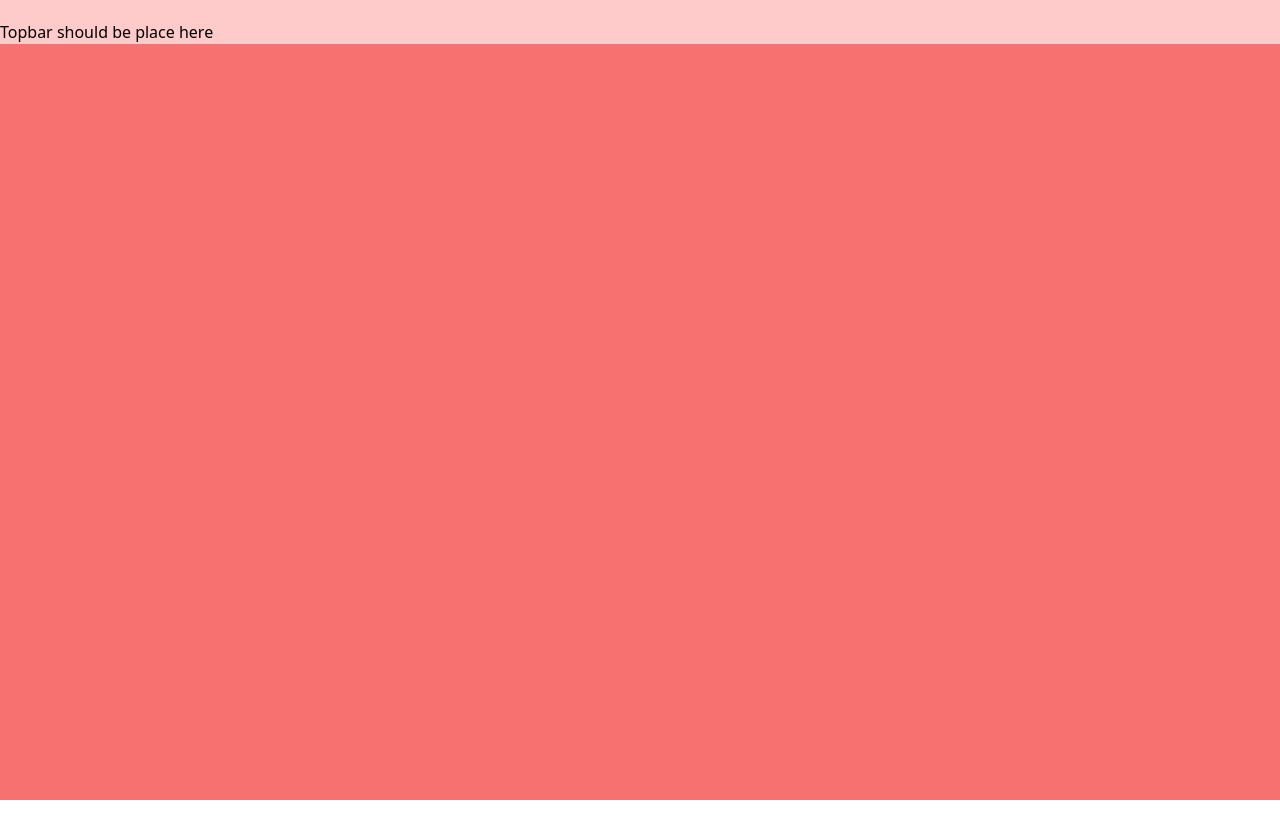
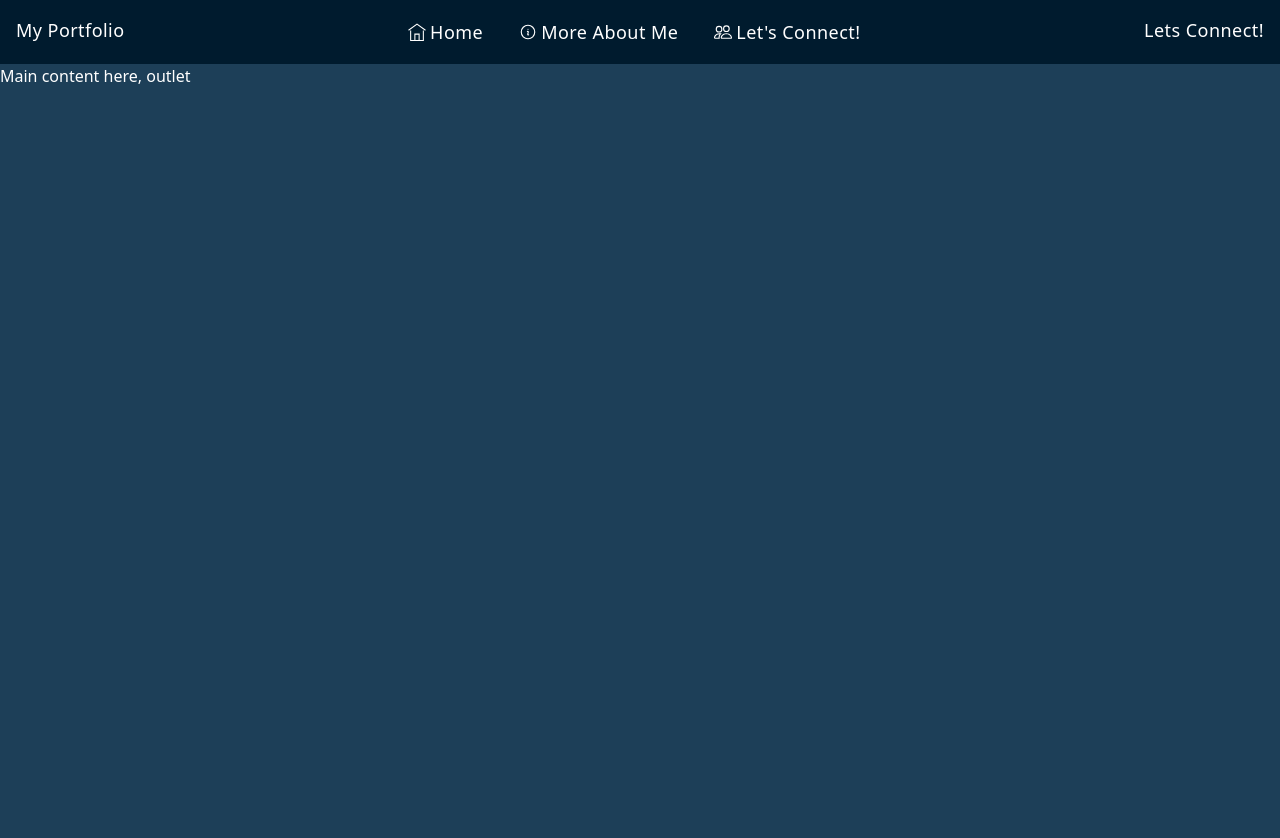
Before and after one commit to Air4s/MyPortfolio, a React (Vite) app in the folder frontend/: page / in a window 1280 px wide. Shown: the top 838 px of the page. Before the commit the page ends 800 px from the top, so only its background shows below. Built offline with nearby package versions, Linux system fonts and the light colour scheme.

Commit message:
feature: topbar initialization update

```diff
--- a/frontend/index.html
+++ b/frontend/index.html
@@ -4,7 +4,7 @@
     <meta charset="UTF-8" />
     <link rel="icon" type="image/svg+xml" href="/vite.svg" />
     <meta name="viewport" content="width=device-width, initial-scale=1.0" />
-    <title>My Portfolio</title>
+    <title> Airden's Portfolio </title>
   </head>
   <body>
     <div id="root"></div>
--- a/frontend/package.json
+++ b/frontend/package.json
@@ -12,7 +12,9 @@
   "dependencies": {
     "react": "^18.3.1",
     "react-dom": "^18.3.1",
-    "react-router-dom": "^7.0.2"
+    "react-icons": "^5.4.0",
+    "react-router-dom": "^7.0.2",
+    "tailwind-merge": "^2.5.5"
   },
   "devDependencies": {
     "@eslint/js": "^9.15.0",
--- a/frontend/src/layout/index.tsx
+++ b/frontend/src/layout/index.tsx
@@ -1,14 +1,19 @@
 // import { Outlet } from 'react-router-dom';
-// import TopBar from './topbar';
+import TopBar from './topbar';
 
 
 const MainLayout = () => {
 
   return (
-    <div className='h-screen w-screen bg-red-400'>
-      <div className="pt-5 bg-red-200">
-        Topbar should be place here
+    <div className='flex flex-col h-full w-full text-white'>
+      <div id='topbar' className='h-16 sticky top-0'>
+        <TopBar />
       </div>
+      <main className='items-center justify-center'> {/* overflow-y-scroll */}
+        <div className='bg-[#1d3f58] h-screen'>
+          Main content here, outlet
+        </div>
+      </main>
     </div>
   );
 };
--- /dev/null
+++ b/frontend/src/layout/topbar/index.tsx
@@ -0,0 +1,98 @@
+import { useState, useEffect } from 'react';
+import { twMerge } from 'tailwind-merge';
+import { TfiHome } from 'react-icons/tfi';
+import { HiOutlineInformationCircle } from 'react-icons/hi2';
+import { BsPeople } from 'react-icons/bs';
+
+
+interface IconInfo {
+  icon: React.ReactNode;
+  label: string;
+  target: string;
+}
+
+const TopBar = () => {
+  const iconClass = 'h-full w-full';
+
+  const iconItems: IconInfo[] = [
+    {
+      icon: <TfiHome className={iconClass} />,
+      label: 'Home',
+      target: 'home'
+    },
+    {
+      icon: <HiOutlineInformationCircle className={iconClass} />,
+      label: 'More About Me',
+      target: 'about'
+    },
+    {
+      icon: <BsPeople  className={iconClass} />,
+      label: 'Let\'s  Connect!',
+      target: 'connect'
+    },
+  ];
+  const [isScrolled, setIsScrolled] = useState(false);
+
+  useEffect(() => {
+    const handleScroll = () => {
+      setIsScrolled(window.scrollY > 0);
+      console.log("Scroll event triggered", window.scrollY); // To remove later
+    };
+
+    window.addEventListener("scroll", handleScroll);
+
+    return () => {
+      window.removeEventListener("scroll", handleScroll);
+    };
+  }, []);
+
+  const renderMidNav = (): JSX.Element => {
+    return (
+      <div className='flex'>
+        {iconItems.map((item: IconInfo, index: number) => (
+          <div key={index} className={twMerge(
+            'mx-2 px-2 flex justify-center items-center',
+            'hover hover:bg-[#537692] hover:rounded-lg',
+            'hover:font-medium',
+            'text-lg'
+          )}>
+            <a href={`#${item.target}`}>
+              <div className='flex'>
+                <div className='mx-0.5'>
+                  {item.icon}
+                </div>
+
+                <div className='mx-0.5'>
+                  {item.label}
+                </div>
+              </div>
+            </a>
+          </div>
+        ))}
+
+      </div>
+    );
+  };
+
+  return (
+    <div className={twMerge(
+      'h-full w-full flex justify-between',
+      'text-lg tracking-wide',
+      'transition-colors duration-300',
+      isScrolled ? 'bg-[#1d3f58]' : 'bg-[#001b2e]'
+    )}>
+      {/* To put same classNames in one variable later */}
+      <div className={twMerge('m-4 flex justify-center')}>
+        My Portfolio
+      </div>
+      <div className={twMerge('m-4 flex justify-center', 'cursor-pointer')}>
+        {renderMidNav()}
+      </div>
+      <div className={twMerge('m-4 flex justify-center', 'cursor-pointer')}>
+        Lets Connect!
+      </div>
+    </div>
+  );
+};
+
+export default TopBar;
```
Also changed, not shown: 1 other file (tests, documents, lock files or other folders).
